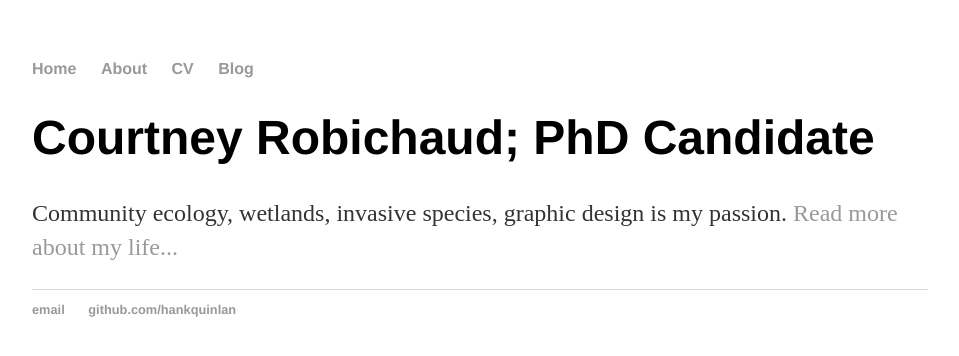
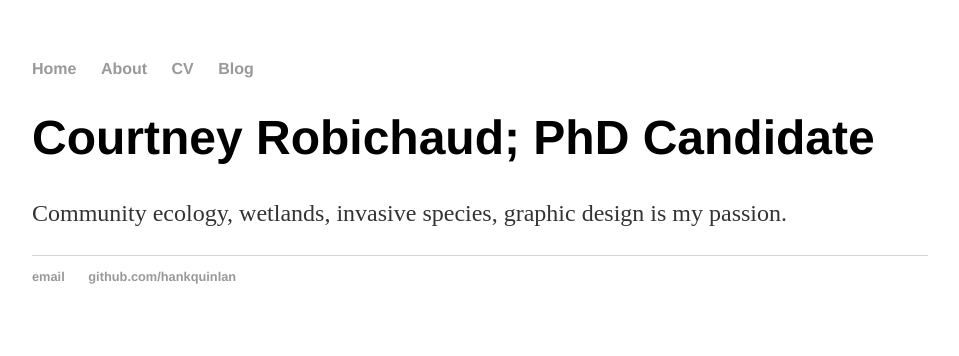
Before and after one commit to cdrobich/cdrobich.github.io, a Jekyll site: the page built from index.html, in a window 1280 px wide. Shown: the top 356 px of the page, without its empty margins (160-1119 px from the left). Built offline with Jekyll 4.4.1, drawn with Linux system fonts in a browser that asks for light colours.

Commit message:
Update index.html

```diff
--- a/index.html
+++ b/index.html
@@ -4,5 +4,5 @@ title: Courtney Robichaud
 ---
 <div class="blurb">
 	<h1>Courtney Robichaud; PhD Candidate</h1>
-	<p>Community ecology, wetlands, invasive species, graphic design is my passion. <a href="/about">Read more about my life...</a></p>
+	<p>Community ecology, wetlands, invasive species, graphic design is my passion.
 </div><!-- /.blurb -->
```
